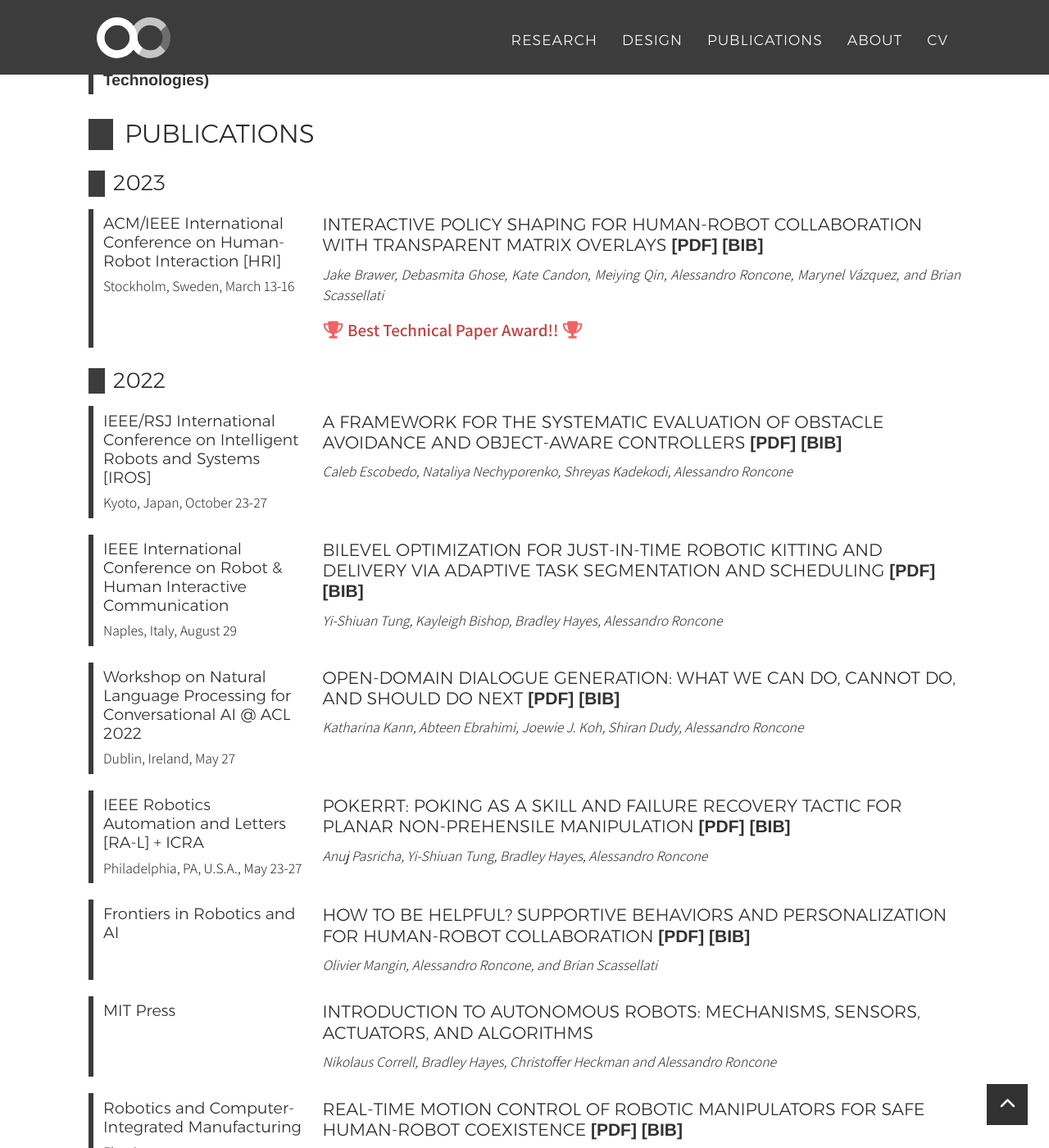
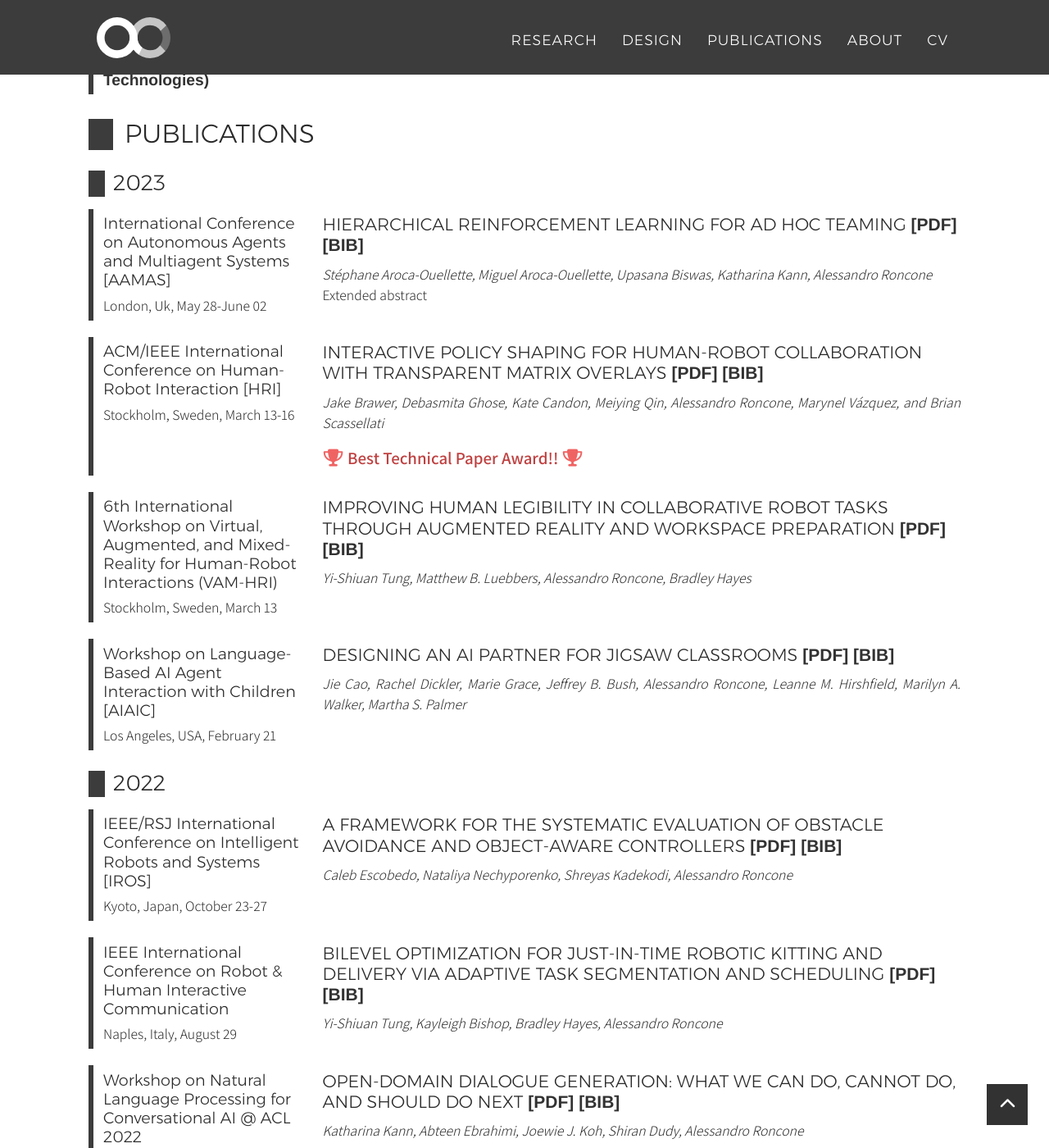
Before and after one commit to alecive/alecive.github.io, a Jekyll site: the page built from index.html, in a window 1280 px wide and 1400 px high, scrolled down 4152 px. Shown: the whole window at 82% size. Built offline with Jekyll 4.4.1, drawn with Linux system fonts in a browser that asks for light colours; nearby versions of some CDN libraries; some web fonts are replaced.

Commit message:
Updated pubs

```diff
--- a/_data/cv-publications.yml
+++ b/_data/cv-publications.yml
@@ -1,3 +1,11 @@
+ - title: "Hierarchical Reinforcement Learning for Ad Hoc Teaming"
+   authors: Stéphane Aroca-Ouellette, Miguel Aroca-Ouellette, Upasana Biswas, Katharina Kann, Alessandro Roncone
+   year: 2023
+   venue: "International Conference on Autonomous Agents and Multiagent Systems [AAMAS]"
+   where: London, Uk, May 28-June 02
+   pdf: "2023_Aroca-Ouellette_AAMAS_HAHA"
+   description: Extended abstract
+   host: https://hiro-group.ronc.one
  - title: "Interactive Policy Shaping for Human-Robot Collaboration with Transparent Matrix Overlays"
    authors: Jake Brawer, Debasmita Ghose, Kate Candon, Meiying Qin, Alessandro Roncone, Marynel Vázquez, and Brian Scassellati
    year: 2023
@@ -5,6 +13,20 @@
    where: Stockholm, Sweden, March 13-16
    pdf: "2023_Brawer_HRI_Chefbot"
    award: Best Technical Paper Award!!
+ - title: "Improving Human Legibility in Collaborative Robot Tasks through Augmented Reality and Workspace Preparation"
+   authors: Yi-Shiuan Tung, Matthew B. Luebbers, Alessandro Roncone, Bradley Hayes
+   year: 2023
+   venue: "6th International Workshop on Virtual, Augmented, and Mixed-Reality for Human-Robot Interactions (VAM-HRI)"
+   where: Stockholm, Sweden, March 13
+   pdf: "2023_Tung_VAMHRI_legibility"
+   host: https://hiro-group.ronc.one
+ - title: "Designing an AI Partner for Jigsaw classrooms"
+   authors: Jie Cao, Rachel Dickler, Marie Grace, Jeffrey B. Bush, Alessandro Roncone, Leanne M. Hirshfield, Marilyn A. Walker, Martha S. Palmer
+   year: 2023
+   venue: Workshop on Language-Based AI Agent Interaction with Children [AIAIC]
+   where: Los Angeles, USA, February 21
+   pdf: "2023_Cao_AI_Partner"
+   host: https://hiro-group.ronc.one
  - title: "A Framework for the Systematic Evaluation of Obstacle Avoidance and Object-Aware Controllers"
    authors: Caleb Escobedo, Nataliya Nechyporenko, Shreyas Kadekodi, Alessandro Roncone
    year: 2022
```
